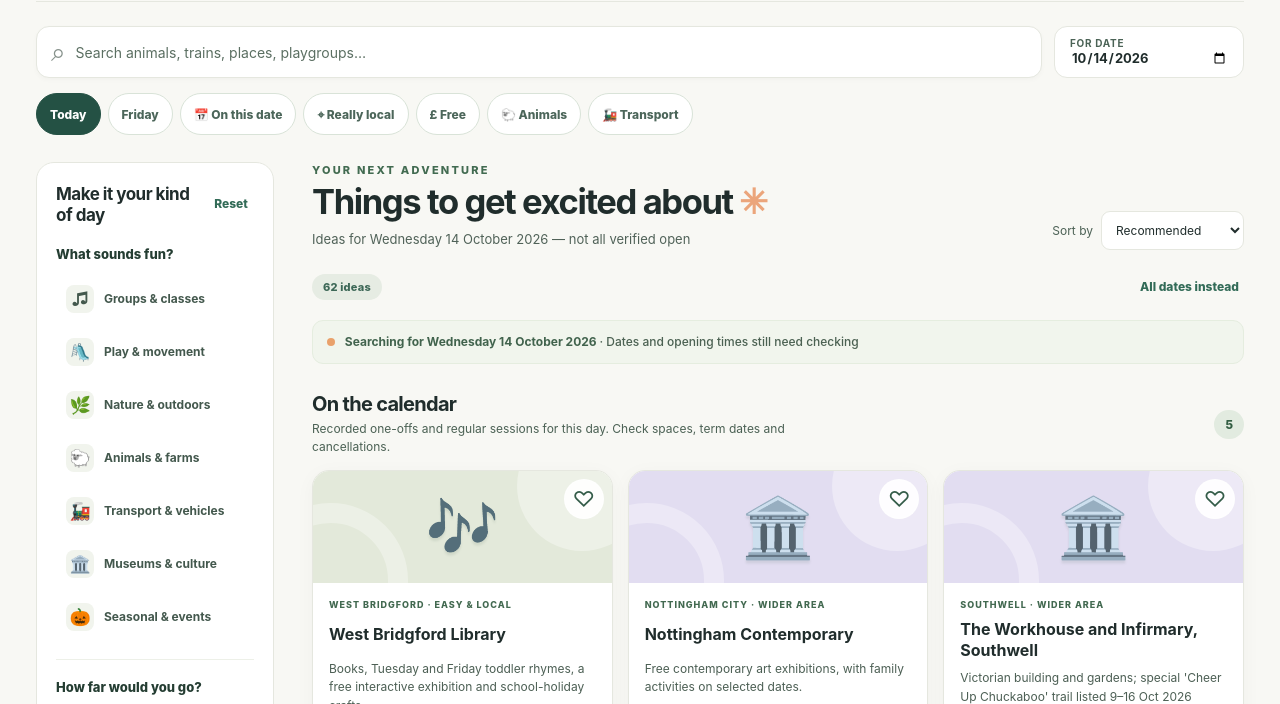
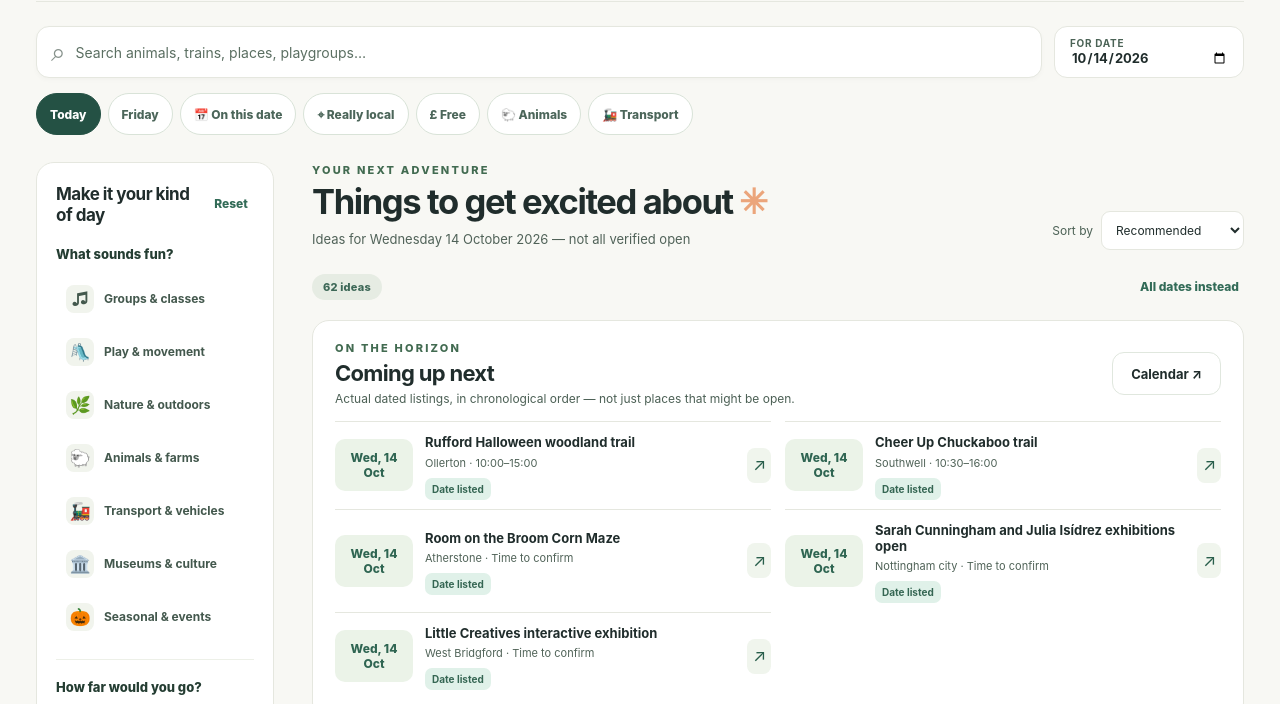
Before and after one commit to jakesmith0/callie-days-site, a website: page index.html in a window 1280 px wide. Shown: the part 96-800 px from the top of the page. Drawn offline with Linux system fonts and the light colour scheme.

Commit message:
Make upcoming dated events visible and prevent sold-out recommendations

```diff
--- a/app.js
+++ b/app.js
@@ -31,7 +31,7 @@ const occurrenceFor=(e,d)=>{
  return match?{...e,...x,occurrenceDate:d,status:x.status||e.status||"scheduled"}:null;
 };
 const hasEventOn=(e,d)=>!d?true:!!occurrenceFor(e,d);
-const isActive=e=>!["cancelled","postponed"].includes(e.status);
+const isActive=e=>!["cancelled","postponed","sold_out"].includes(e.status);
 const matchesDate=ev=>hasEventOn(ev,state.date);
 const eventsFor=(id,date=state.date)=>state.events.flatMap(e=>{if(e.placeId!==id)return [];if(!date)return [e];const x=occurrenceFor(e,date);return x&&isActive(x)?[x]:[];});
 const momentLabel=e=>(e.time?(e.time+(e.end?"–"+e.end:"")):"Time varies")+(e.recurrence==="weekly"?" · usual weekly listing":"");
@@ -110,7 +110,43 @@ function card(p){
  (p.caution?'<span class="tag warning">Check details</span>':"")+'</div>'+
  '<div class="card-foot"><span>'+escapeHTML(CATEGORIES[cat].label)+'</span><button class="card-action" data-open="'+escapeHTML(p.id)+'">Details ↗</button></div></div></article>';
 }
+function upcomingOccurrences(){
+ const start=state.date||isoUK(),out=[];
+ for(let i=0;i<15;i++){
+  const d=dateObj(start);d.setUTCDate(d.getUTCDate()+i);
+  const iso=fromDate(d);
+  for(const event of state.events){
+   const occurrence=occurrenceFor(event,iso);
+   if(!occurrence||occurrence.status==="cancelled"||occurrence.status==="postponed")continue;
+   const place=getPlace(event.placeId);
+   if(!place||place.archived)continue;
+   if(state.categories.size&&!place.category.some(c=>state.categories.has(c)))continue;
+   if(state.distance==="local"&&place.tier!=="local")continue;
+   if(state.distance==="nearby"&&place.tier==="special")continue;
+   if(state.distance==="special"&&place.tier!=="special")continue;
+   if(state.search&&!([event.title,place.title,place.area].join(" ").toLowerCase().includes(state.search)))continue;
+   if(state.hideAge&&(place.minimumAgeMonths||0)>=24)continue;
+   if(state.free&&place.price!=="free")continue;
+   out.push({date:iso,event:occurrence,place});
+  }
+ }
+ return out.sort((a,b)=>a.date.localeCompare(b.date)||(a.event.time||"99:99").localeCompare(b.event.time||"99:99"));
+}
+function renderUpcoming(){
+ const section=$("upcomingSection"),list=$("upcomingList");
+ if(state.view!=="discover"){section.hidden=true;return;}
+ const items=upcomingOccurrences();
+ section.hidden=!items.length;
+ list.innerHTML=items.slice(0,5).map(({date,event,place})=>{
+  const full=event.status==="sold_out";
+  const day=displayDate(date,{weekday:"short",day:"numeric",month:"short"});
+  const time=event.time?event.time+(event.end?"–"+event.end:""):"Time to confirm";
+  const type=full?"Fully booked":event.confidence==="weekly"?"Usual weekly session":"Date listed";
+  return '<article class="upcoming-entry'+(full?" is-full":"")+'"><div class="upcoming-date">'+escapeHTML(day)+'</div><div class="upcoming-copy"><h4><button data-open="'+escapeHTML(place.id)+'">'+escapeHTML(event.title)+'</button></h4><p>'+escapeHTML(place.area)+' · '+escapeHTML(time)+'</p><span class="tag '+(full?"warning":event.confidence==="dated"?"dated":"weekly")+'">'+escapeHTML(type)+'</span></div><button class="upcoming-arrow" data-open="'+escapeHTML(place.id)+'" aria-label="View '+escapeHTML(event.title)+'">↗</button></article>';
+ }).join("");
+}
 function renderDiscover(){
+ renderUpcoming();
  const places=selectedPlaces();
  const visible=places.slice(0,state.visibleLimit);
  const scheduled=visible.filter(p=>state.date&&eventsFor(p.id).length);
@@ -253,7 +289,7 @@ function renderCalendar(){
  const filtered=state.events.map(e=>occurrenceFor(e,selected)).filter(Boolean).filter(e=>{const p=getPlace(e.placeId);return p&&(!state.categories.size||p.category.some(c=>state.categories.has(c)));});
  $("calendarAgenda").innerHTML=filtered.length?filtered.sort((a,b)=>(a.time||"99:99").localeCompare(b.time||"99:99")).map(e=>{
    const p=getPlace(e.placeId);if(!p)return "";
-   return '<div class="agenda-item"><div><h4>'+escapeHTML(e.title)+'</h4><p>'+escapeHTML(p.area)+' · '+escapeHTML(momentLabel(e))+' · '+(!isActive(e)?e.status.toUpperCase():e.confidence==="dated"?"Dated listing":"Regular listing: recheck")+'</p></div><button aria-label="Details" data-open="'+escapeHTML(p.id)+'">↗</button></div>';
+   return '<div class="agenda-item"><div><h4>'+escapeHTML(e.title)+'</h4><p>'+escapeHTML(p.area)+' · '+escapeHTML(momentLabel(e))+' · '+(e.status==="sold_out"?"FULLY BOOKED":!isActive(e)?e.status.toUpperCase():e.confidence==="dated"?"Dated listing":"Regular listing: recheck")+'</p></div><button aria-label="Details" data-open="'+escapeHTML(p.id)+'">↗</button></div>';
  }).join(""):'<p class="agenda-empty">No recorded sessions for this date yet. There may still be plenty of places to visit — switch to Discover.</p>';
 }
 function refreshMonth(delta){
@@ -338,6 +374,7 @@ $("sortSelect").addEventListener("change",e=>{state.sort=e.target.value;renderVi
 document.querySelectorAll('input[name="distance"]').forEach(el=>el.addEventListener("change",e=>{state.distance=e.target.value;resetResults();}));
 [["freeOnly","free"],["hideAge","hideAge"],["showArchived","archived"],["showDateOnly","dateOnly"]].forEach(([id,key])=>$(id).addEventListener("change",e=>{state[key]=e.target.checked;resetResults();}));
 $("goDiscover").addEventListener("click",()=>showView("discover"));
+$("upcomingViewAll").addEventListener("click",()=>showView("calendar"));
 $("prevMonth").addEventListener("click",()=>refreshMonth(-1));$("nextMonth").addEventListener("click",()=>refreshMonth(1));
 $("monthToday").addEventListener("click",()=>{state.calendarMonth=isoUK().slice(0,7);state.calendarDay=isoUK();renderCalendar();});
 $("browseDay").addEventListener("click",()=>{updateDate(state.calendarDay||isoUK());showView("discover");});
--- a/index.html
+++ b/index.html
@@ -90,6 +90,10 @@
           <section id="discoverView" class="view" aria-label="Discover activities">
             <div class="section-heading"><div><p class="eyebrow green">YOUR NEXT ADVENTURE</p><h2>Things to get excited about<span class="heading-star">✳</span></h2><p id="resultsSubtitle" class="subtle">Finding discoveries…</p></div><label class="sort-select">Sort by <select id="sortSelect"><option value="recommended">Recommended</option><option value="near">Nearest tier first</option><option value="name">A to Z</option><option value="fresh">Recently checked</option></select></label></div>
             <div class="summary-row"><span id="resultCount" class="pill-count">0 ideas</span><button id="clearDate" class="text-button">All dates instead</button></div>
+            <section id="upcomingSection" class="upcoming-section" aria-label="Upcoming scheduled events">
+              <div class="upcoming-heading"><div><p class="eyebrow green">ON THE HORIZON</p><h3>Coming up next</h3><p>Actual dated listings, in chronological order — not just places that might be open.</p></div><button id="upcomingViewAll" class="button button-light">Calendar ↗</button></div>
+              <div id="upcomingList" class="upcoming-list"></div>
+            </section>
             <div id="cards" class="card-sections" aria-live="polite"></div>
             <button class="button button-light load-more" id="loadMore" hidden>Show more discoveries ↓</button>
             <div id="noResults" class="empty" hidden><div class="empty-graphic">✳</div><h3>Nothing quite matches yet.</h3><p>Try relaxing a filter — or check the source directory for new discoveries.</p><button id="emptyReset" class="button button-dark">Show all ideas</button></div>
--- a/styles.css
+++ b/styles.css
@@ -173,3 +173,21 @@ footer a{color:#315d48}
 /* Scroll interactive card buttons clear of the persistent mobile navigation. */
 @media(max-width:900px){html{scroll-padding-bottom:110px}.activity-card .card-action{scroll-margin-bottom:100px}.card-sections{padding-bottom:16px}}
 .card-title-link{border:0;background:transparent;padding:0;margin:0;text-align:left;color:inherit;font:inherit;line-height:inherit;min-height:32px;display:block;width:100%}.card-title-link:hover{text-decoration:underline;text-underline-offset:3px}
+
+/* Chronological upcoming listings: the default experience is events, not generic venues. */
+.upcoming-section{background:#fff;border:1px solid var(--border);border-radius:17px;padding:20px 22px;margin-bottom:24px}
+.upcoming-heading{display:flex;align-items:center;justify-content:space-between;gap:12px;margin-bottom:14px}
+.upcoming-heading h3{font-size:22px;letter-spacing:-.7px;margin:2px 0 5px}
+.upcoming-heading p:not(.eyebrow){color:#4c6055;font-size:12px;margin:0;line-height:1.4}
+.upcoming-heading .eyebrow{margin:0 0 5px}
+.upcoming-list{display:grid;grid-template-columns:repeat(2,minmax(0,1fr));column-gap:14px}
+.upcoming-entry{display:grid;grid-template-columns:78px minmax(0,1fr) 24px;gap:12px;align-items:center;border-top:1px solid var(--border);padding:12px 0;min-width:0}
+.upcoming-date{font-size:12px;font-weight:850;color:#2f6552;background:#ebf3e8;border-radius:10px;padding:11px 6px;text-align:center}
+.upcoming-copy{min-width:0}.upcoming-copy h4{font-size:13px;line-height:1.25;margin:0 0 5px}
+.upcoming-copy h4 button{border:0;background:none;padding:0;color:var(--ink);text-align:left;font:inherit;cursor:pointer}
+.upcoming-copy h4 button:hover{text-decoration:underline}
+.upcoming-copy p{font-size:11px;color:#506358;margin:0 0 7px}
+.upcoming-arrow{border:0;background:#f0f5ed;color:#295e4b;border-radius:8px;min-height:35px;font-size:17px}
+.upcoming-entry.is-full{opacity:.75}
+.upcoming-entry.is-full .upcoming-date{background:#f6e6db;color:#805135}
+@media(max-width:700px){.upcoming-list{grid-template-columns:1fr}.upcoming-section{padding:16px;margin-bottom:20px}.upcoming-heading h3{font-size:19px}.upcoming-entry{grid-template-columns:67px minmax(0,1fr) 30px;gap:9px}.upcoming-date{font-size:11px}}
```
Also changed, not shown: tests/smoke.cjs (+6 -1 lines).
